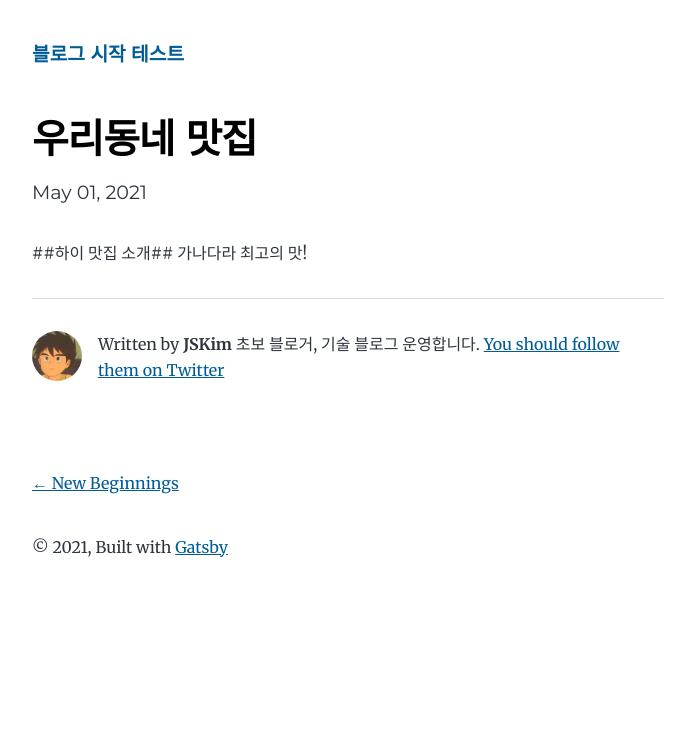
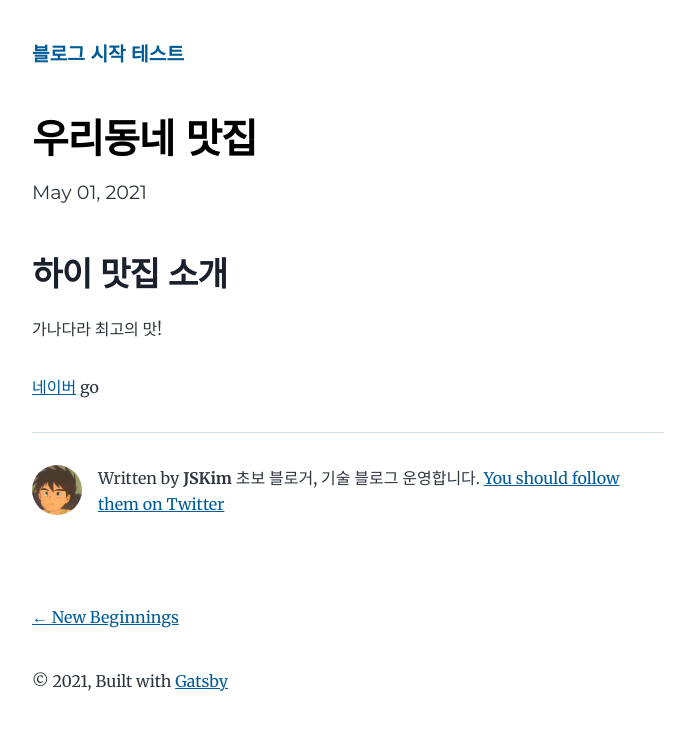
Before and after one commit to jscomu/TestGat, a Gatsby site: page /firstblog/ in a window 1280 px wide. Shown: the whole page, without its empty margins (292-987 px from the left). Built offline with nearby package versions, Linux system fonts and the light colour scheme; Gatsby itself is replaced by a stand-in of ours.

Commit message:
블로그 링크

```diff
--- a/content/blog/firstblog/index.md
+++ b/content/blog/firstblog/index.md
@@ -4,5 +4,7 @@ date: "2021-05-01T22:12:03.284Z"
 description: "맛집을 소개합니다."
 ---
 
-##하이 맛집 소개##
+## 하이 맛집 소개
 가나다라 최고의 맛!
+
+[네이버](http://naver.com) go
```
